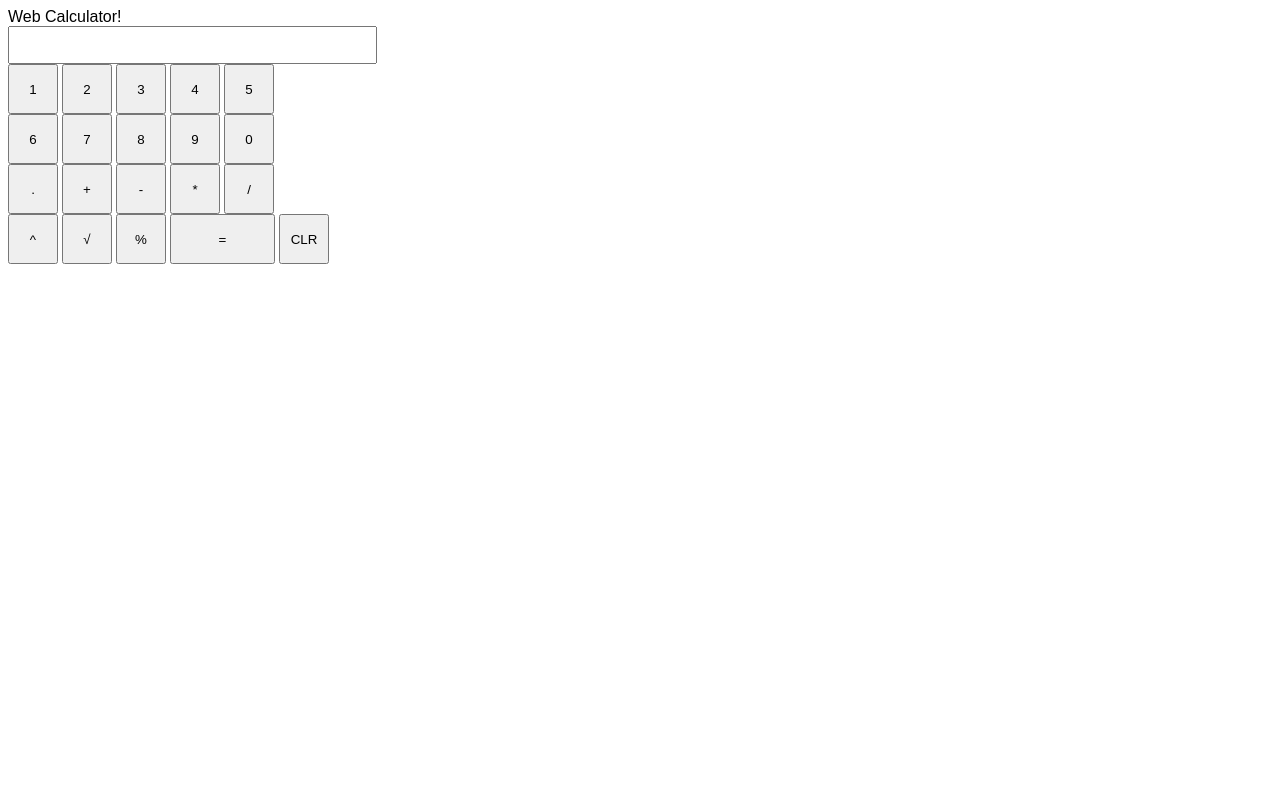
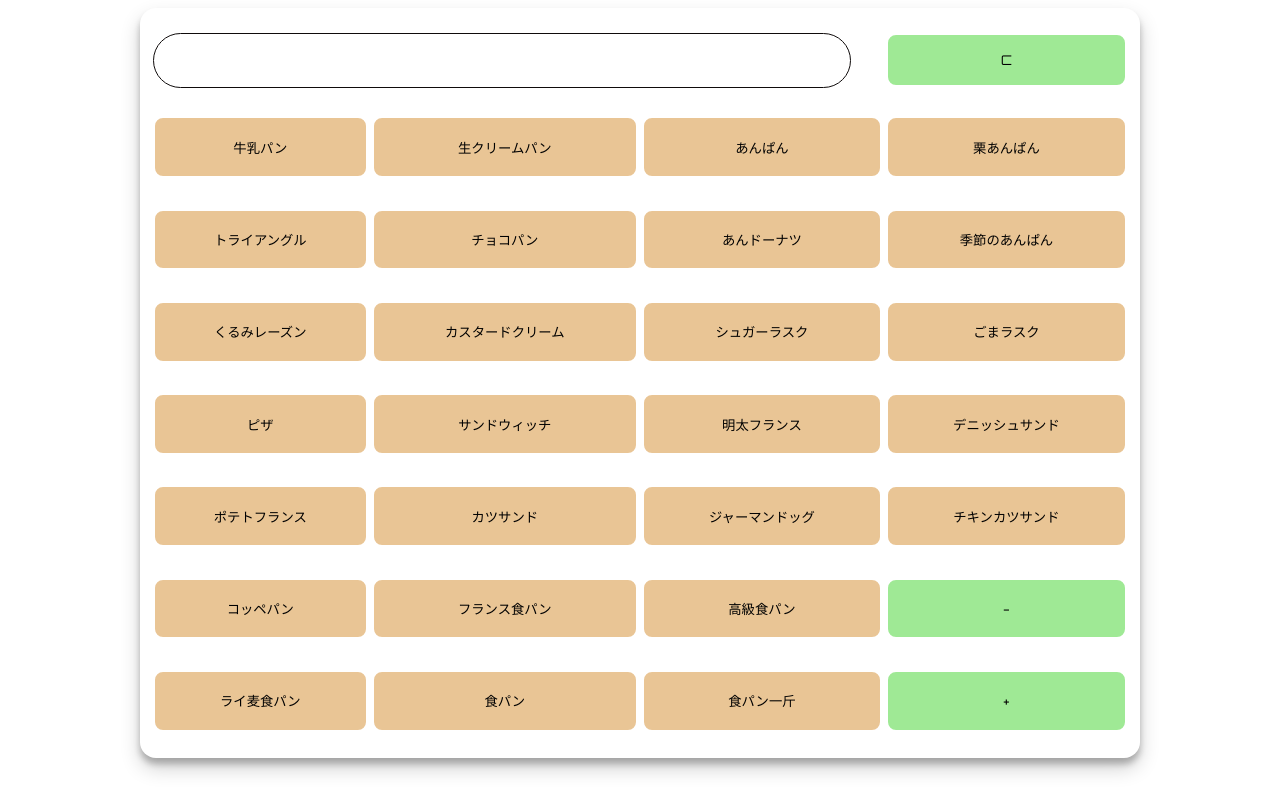
Before and after one commit to sassaaak/BakeryCALC, a plain HTML site: page index.html in a window 1280 px wide. Drawn offline with Linux system fonts and the light colour scheme.

Commit message:
Add files via upload

```diff
--- a/index.html
+++ b/index.html
@@ -1,53 +1,67 @@
+<!DOCTYPE html>
+<html lang="ja" dir="ltr">
 
-<!DOCTYPE html>
-<meta charset="UTF-8">
-<link rel="stylesheet" href="style.css">
-<html><body>
+<head>
+    <meta charset="utf-8">
+    <title> Simple Calculator using HTML, CSS and JavaScript </title>
+    <link rel="stylesheet" href="styles.css">
+</head>
 
-    <div>Web Calculator!</div>
-    <input style="font-size: 28px; text-align: right;" /><br />
-    <button onclick="append( '1' )" >1</button>
-    <button onclick="append( '2' )" >2</button>
-    <button onclick="append( '3' )" >3</button>
-    <button onclick="append( '4' )" >4</button>
-    <button onclick="append( '5' )" >5</button><br />
-    <button onclick="append( '6' )" >6</button>
-    <button onclick="append( '7' )" >7</button>
-    <button onclick="append( '8' )" >8</button>
-    <button onclick="append( '9' )" >9</button>
-    <button onclick="append( '0' )" >0</button><br />
-    <button onclick="append( '.' )" >.</button>
-    <button onclick="append( '+' )" >+</button>
-    <button onclick="append( '-' )" >-</button>
-    <button onclick="append( '*' )" >*</button>
-    <button onclick="append( '/' )" >/</button><br />
-    <button onclick="append( '**' )" >^</button>
-    <button onclick="append( '**0.5' )" >√</button>
-    <button onclick="append( '%' )">%</button>
+<body>
+    <table class="calculator">
+        <tr>
+            <td colspan="3"> <input class="display-box" type="text" id="result" disabled /> </td>
+            <!-- clearScreen() function clear all the values -->
+            <td> <input class="button" type="button" value="C" onclick="clearScreen()"
+                    style="background-color: rgba(64, 212, 44, 0.5);" /> </td>
+        </tr>
+        <tr>
+            <!-- display() function display the value of clicked button -->
+            <td> <input class="button" type="button" value="牛乳パン" onclick="display('130')" /> </td>
+            <td> <input class="button" type="button" value="生クリームパン" onclick="display('120')" /> </td>
+            <td> <input class="button" type="button" value="あんぱん" onclick="display('110')" /> </td>
+            <td> <input class="button" type="button" value="栗あんぱん" onclick="display('130')" /> </td>
+        </tr>
+        <tr>
+            <td> <input class="button" type="button" value="トライアングル" onclick="display('140')" /> </td>
+            <td> <input class="button" type="button" value="チョコパン" onclick="display('120')" /> </td>
+            <td> <input class="button" type="button" value="あんドーナツ" onclick="display('130')" /> </td>
+            <td> <input class="button" type="button" value="季節のあんぱん" onclick="display('140')" /> </td>
+        </tr>
+        <tr>
+            <td> <input class="button" type="button" value="くるみレーズン" onclick="display('150')" /> </td>
+            <td> <input class="button" type="button" value="カスタードクリーム" onclick="display('190')" /> </td>
+            <td> <input class="button" type="button" value="シュガーラスク" onclick="display('160')" /> </td>
+            <td> <input class="button" type="button" value="ごまラスク" onclick="display('160')" /> </td>
+        </tr>
+        <tr>
+            <td> <input class="button" type="button" value="ピザ" onclick="display('150')" /> </td>
+            <td> <input class="button" type="button" value="サンドウィッチ" onclick="display('190')" /> </td>
+            <td> <input class="button" type="button" value="明太フランス" onclick="display('160')" /> </td>
+            <td> <input class="button" type="button" value="デニッシュサンド" onclick="display('200')" /> </td>
+        </tr>
+        <tr>
+            <td> <input class="button" type="button" value="ポテトフランス" onclick="display('150')" /> </td>
+            <td> <input class="button" type="button" value="カツサンド" onclick="display('190')" /> </td>
+            <td> <input class="button" type="button" value="ジャーマンドッグ" onclick="display('160')" /> </td>
+            <td> <input class="button" type="button" value="チキンカツサンド" onclick="display('180')" /> </td>
+        </tr>
+        <tr>
+            <td> <input class="button" type="button" value="コッペパン" onclick="display('150')" /> </td>
+            <td> <input class="button" type="button" value="フランス食パン" onclick="display('190')" /> </td>
+            <td> <input class="button" type="button" value="高級食パン" onclick="display('160')" /> </td>
+            <td> <input class="button" type="button" value="-" onclick="display('-')"
+                    style="background-color: rgba(64, 212, 44, 0.5);" /> </td>
+        </tr>
+        <tr>
+            <td> <input class="button" type="button" value="ライ麦食パン" onclick="display('240')" /> </td>
+            <td> <input class="button" type="button" value="食パン" onclick="display('200')" /> </td>
+            <td> <input class="button" type="button" value="食パン一斤" onclick="display('400')" /> </td>
+            <td> <input class="button" type="button" value="+" onclick="display('+')"
+                    style="background-color: rgba(64, 212, 44, 0.5);" /> </td>
+        </tr>
+    </table>
+    <script type="text/javascript" src="script.js"></script>
+</body>
 
-    <button onclick="calc()" style="width:105px;">=</button>
-
-    <button onclick="update( '' ) " >CLR</button>
-    <script>
-        function update(_v) // input tag を更新する関数
-        {
-            document.querySelector('input').value = _v
-        }
-
-        function append(_v) // 数字ボタンが押されたので数字を後ろに追加する
-        {
-            document.querySelector('input').value += _v
-        }
-
-        function calc() // 「＝」ボタンが押されたので計算する
-        {
-            const v = document.querySelector('input').value
-            try {
-                const f = new Function('return ' + v)
-                update(f().toString())
-            } catch (_error) {
-                update(_error) // 計算に失敗した場合は、そのエラーの内容を表示する
-            }
-        }
-    </script>
-</body></html>
+</html>
--- /dev/null
+++ b/script.js
@@ -0,0 +1,27 @@
+// 値のクリア
+function clearScreen() {
+    document.getElementById("result").value = "";
+}
+
+// 値を評価して表示表示
+function display(value) {
+    document.getElementById("result").value += value;
+    let p = document.getElementById("result").value;
+    let q = eval(p);
+    document.getElementById("result").value = q;
+    document.getElementById
+}
+
+// 式の評価
+function calculate() {
+    let p = document.getElementById("result").value;
+    let q = eval(p);
+    document.getElementById("result").value = q;
+}
+
+//最後に入力された値をクリア
+function clear() {
+    let p = document.getElementById("result").value;
+    let result = p.split('+', -1);
+    console.log(result);
+}
--- /dev/null
+++ b/styles.css
@@ -0,0 +1,35 @@
+@import url("https://fonts.googleapis.com/css2?family=Orbitron&display=swap");
+.calculator {
+  padding: 10px;
+  border-radius: 1em;
+  height: 750px;
+  width: 1000px;
+  margin: auto;
+  background-color: white;
+  box-shadow: rgba(0, 0, 0, 0.19) 0px 10px 20px, rgba(0, 0, 0, 0.23) 0px 6px 6px;
+}
+.display-box {
+  font-family: "Orbitron", sans-serif;
+  background-color: white;
+  border: solid rgb(15, 11, 11) 0.5px;
+  color: black;
+  border-radius: 200px;
+  width: 95%;
+  height: 65%;
+}
+.button {
+  font-family: "Orbitron", sans-serif;
+  background-color: rgba(212, 139, 44, 0.5);
+  color: black;
+  border: solid white 2px;
+  width: 100%;
+  border-radius: 10px;
+  height: 70%;
+  outline: none;
+}
+.button:active {
+  background: #e5e5e5;
+  -webkit-box-shadow: inset 0px 0px 5px #c1c1c1;
+  -moz-box-shadow: inset 0px 0px 5px #c1c1c1;
+  box-shadow: inset 0px 0px 5px #c1c1c1;
+}
```
